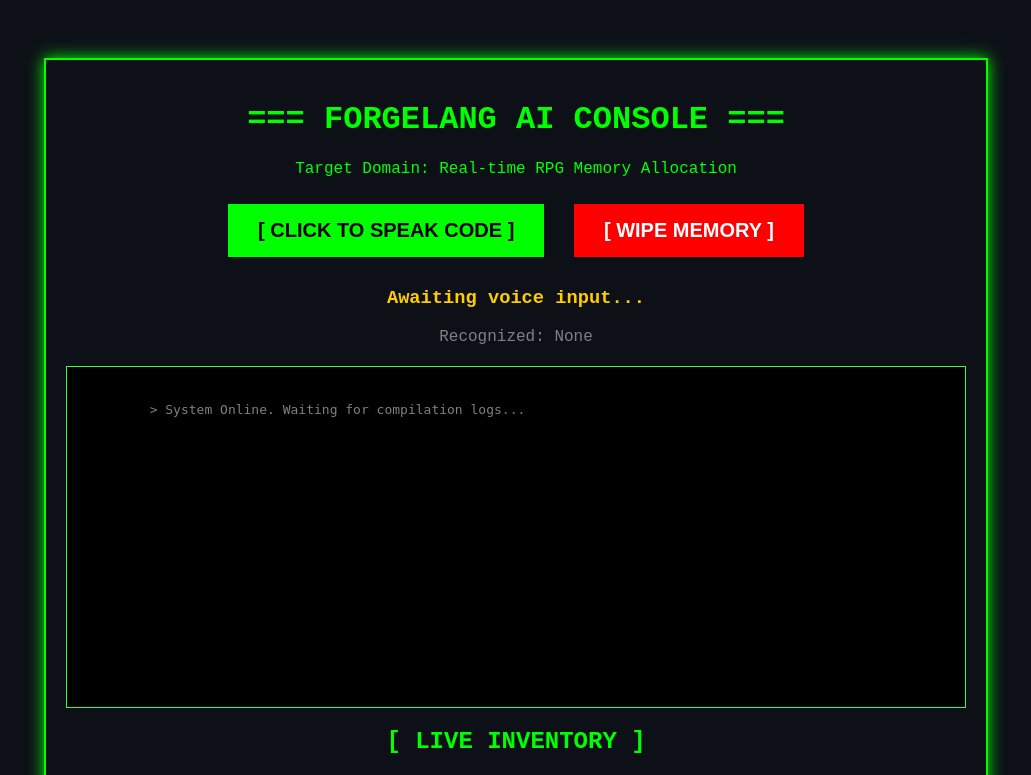
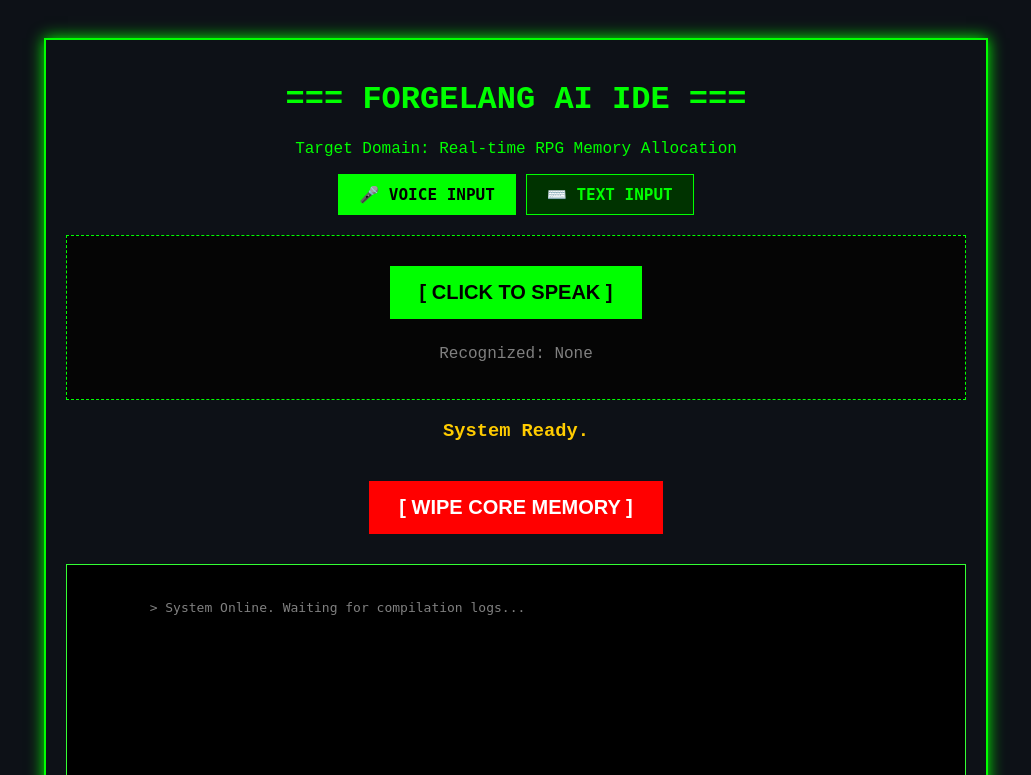
Before and after one commit to KenRaf/ForgeLang_CS0035_Final_Project, a Flask app: page / in a window 1280 px wide. Shown: the top 775 px of the page, without its empty margins (124-1155 px from the left). Run offline with Flask 3, Linux system fonts and the light colour scheme.

Commit message:
Add files via upload

```diff
--- a/CS0035_FinalProject/app.py
+++ b/CS0035_FinalProject/app.py
@@ -10,7 +10,7 @@ app = Flask(__name__)
 global_inventory = {}
 global_level_offsets = {0: 0}
 global_current_level = 0
-global_order_counter = 0     # <--- NEW: Tracks chronological order
+global_order_counter = 0
 
 TYPE_SIZES = {
     'hp': 4,
@@ -106,9 +106,8 @@ def run_web_semantics(tokens):
                 global_level_offsets[global_current_level] += space_required
                 success_msg = f"Math calculated. {var_name} is now {final_val}."
 
-                # --- NEW: Check if 'close' is tagged at the end ---
                 if i + 7 < len(tokens) and tokens[i+6][0] == 'SCOPE_OUT':
-                    i += 6 # Point loop at SCOPE_OUT to process it next
+                    i += 6
                 else:
                     i += 7
 
@@ -129,9 +128,8 @@ def run_web_semantics(tokens):
                 global_level_offsets[global_current_level] += space_required
                 success_msg = f"Successfully equipped {var_name}."
 
-                # --- NEW: Check if 'close' is tagged at the end ---
                 if i + 5 < len(tokens) and tokens[i+4][0] == 'SCOPE_OUT':
-                    i += 4 # Point loop at SCOPE_OUT to process it next
+                    i += 4
                 else:
                     i += 5
         else:
@@ -148,7 +146,8 @@ def home():
 @app.route('/compile', methods=['POST'])
 def compile_code():
     data = request.json
-    raw_voice = data.get('code', '')
+    raw_code = data.get('code', '')
+    mode = data.get('mode', 'voice') # NEW: Determine if voice or text input
 
     captured_output = io.StringIO()
     sys.stdout = captured_output
@@ -158,8 +157,13 @@ def compile_code():
     fixed_code = ""
 
     try:
-        fixed_code = format_web_voice(raw_voice)
-        print(f"[RECEIVED CODE] >>> {fixed_code} <<<")
+        if mode == 'voice':
+            fixed_code = format_web_voice(raw_code)
+            print(f"[VOICE IN] >>> {fixed_code} <<<")
+        else:
+            # For text mode, respect exactly what they typed
+            fixed_code = raw_code.strip()
+            print(f"[TEXT IN] >>>\n{fixed_code}\n<<<")
 
         tokens = run_lexer(fixed_code)
 
@@ -171,7 +175,6 @@ def compile_code():
             print(f"\n[FORGE-AI]: {msg}")
 
             if success:
-                # --- NEW: Sort the terminal output chronologically ---
                 sorted_inv = sorted(global_inventory.items(), key=lambda x: x[1]['order'])
 
                 print("\n" + "="*45)
@@ -212,7 +215,7 @@ def reset_memory():
     global_inventory.clear()
     global_level_offsets = {0: 0}
     global_current_level = 0
-    global_order_counter = 0  # <--- NEW: Reset the ID tracker
+    global_order_counter = 0
 
     return jsonify({"status": "success", "message": "Memory purged successfully."})
 
--- a/CS0035_FinalProject/templates/index.html
+++ b/CS0035_FinalProject/templates/index.html
@@ -4,46 +4,58 @@
     <meta charset="UTF-8">
     <title>ForgeLang Web Console</title>
     <style>
-        body { background-color: #0d1117; color: #00ff00; font-family: 'Courier New', Courier, monospace; text-align: center; padding: 50px; }
+        body { background-color: #0d1117; color: #00ff00; font-family: 'Courier New', Courier, monospace; text-align: center; padding: 30px; }
         .container { max-width: 900px; margin: auto; border: 2px solid #00ff00; padding: 20px; box-shadow: 0 0 15px #00ff00; }
+
+        /* TAB STYLES */
+        .tab-header { display: flex; justify-content: center; margin-bottom: 20px; }
+        .tab-btn { background-color: #003300; border: 1px solid #00ff00; color: #00ff00; padding: 10px 20px; cursor: pointer; font-family: monospace; font-size: 16px; margin: 0 5px; font-weight: bold; }
+        .tab-btn.active { background-color: #00ff00; color: #000; }
+        .tab-content { display: none; padding: 20px; border: 1px dashed #00ff00; background-color: #050505; margin-bottom: 20px;}
+        .tab-content.active { display: block; }
+
         button { font-size: 20px; padding: 15px 30px; border: none; cursor: pointer; font-weight: bold; margin: 10px; }
         #mic-btn { background-color: #00ff00; color: #000; }
         #mic-btn:hover { background-color: #fff; }
-        #reset-btn { background-color: #ff0000; color: #fff; }
+        #run-btn { background-color: #00ff00; color: #000; width: 100%; margin-top: 15px;}
+        #run-btn:hover { background-color: #fff; }
+        #reset-btn { background-color: #ff0000; color: #fff; margin-top: 20px;}
         #reset-btn:hover { background-color: #ff6666; }
+
+        textarea { width: 100%; height: 150px; background-color: #000; color: #00ff00; border: 1px solid #33ff33; padding: 15px; font-family: monospace; font-size: 18px; box-sizing: border-box; resize: vertical; }
+        textarea:focus { outline: none; box-shadow: inset 0 0 10px #00ff00; }
+
         table { width: 100%; border-collapse: collapse; margin-top: 20px; background-color: #050505; }
         th, td { border: 1px solid #00ff00; padding: 10px; text-align: left; }
         th { background-color: #003300; }
         .log { margin-top: 20px; color: #ffcc00; }
 
-        #terminal-box {
-            background-color: #000;
-            color: #00ff00;
-            text-align: left;
-            padding: 20px;
-            border: 1px solid #33ff33;
-            height: 300px;
-            overflow-y: auto;
-            white-space: pre-wrap;
-            margin-top: 20px;
-            font-family: monospace;
-            box-shadow: inset 0 0 10px #000000;
-        }
+        #terminal-box { background-color: #000; color: #00ff00; text-align: left; padding: 20px; border: 1px solid #33ff33; height: 300px; overflow-y: auto; white-space: pre-wrap; margin-top: 20px; font-family: monospace; box-shadow: inset 0 0 10px #000000; }
     </style>
 </head>
 <body>
 
 <div class="container">
-    <h1>=== FORGELANG AI CONSOLE ===</h1>
+    <h1>=== FORGELANG AI IDE ===</h1>
     <p>Target Domain: Real-time RPG Memory Allocation</p>
 
-    <div>
-        <button id="mic-btn" onclick="startListening()">[ CLICK TO SPEAK CODE ]</button>
-        <button id="reset-btn" onclick="wipeMemory()">[ WIPE MEMORY ]</button>
+    <div class="tab-header">
+        <button class="tab-btn active" onclick="switchTab(event, 'voice-tab')">🎤 VOICE INPUT</button>
+        <button class="tab-btn" onclick="switchTab(event, 'code-tab')">⌨️ TEXT INPUT</button>
     </div>
 
-    <h3 class="log" id="status-log">Awaiting voice input...</h3>
-    <p style="color: gray;">Recognized: <span id="recognized-text">None</span></p>
+    <div id="voice-tab" class="tab-content active">
+        <button id="mic-btn" onclick="startListening()">[ CLICK TO SPEAK ]</button>
+        <p style="color: gray;">Recognized: <span id="recognized-text">None</span></p>
+    </div>
+
+    <div id="code-tab" class="tab-content">
+        <textarea id="code-editor" placeholder="// Write ForgeLang script here...&#10;begin hp bossHealth equip 5000 done&#10;lore bossName equip dragon close done"></textarea>
+        <button id="run-btn" onclick="compileTextCode()">[ RUN SCRIPT ]</button>
+    </div>
+
+    <h3 class="log" id="status-log">System Ready.</h3>
+    <button id="reset-btn" onclick="wipeMemory()">[ WIPE CORE MEMORY ]</button>
 
     <div id="terminal-box">
         <span style="color: gray;">> System Online. Waiting for compilation logs...</span>
@@ -54,8 +66,7 @@
         <thead>
             <tr><th>Identifier</th><th>Data Type</th><th>Equipped Value</th></tr>
         </thead>
-        <tbody id="inventory-body">
-        </tbody>
+        <tbody id="inventory-body"></tbody>
     </table>
 
     <h2>[ TRUE SYMBOL TABLE (MEMORY MAP) ]</h2>
@@ -63,8 +74,7 @@
         <thead>
             <tr><th>Identifier</th><th>Data Type</th><th>Scope Level</th><th>Memory Offset</th><th>Total Space</th></tr>
         </thead>
-        <tbody id="symbol-body">
-        </tbody>
+        <tbody id="symbol-body"></tbody>
     </table>
 </div>
 
@@ -73,13 +83,48 @@
     const recognition = new SpeechRecognition();
     const synth = window.speechSynthesis;
 
+    // --- TAB SWITCHING LOGIC ---
+    function switchTab(evt, tabId) {
+        document.querySelectorAll('.tab-content').forEach(tab => tab.classList.remove('active'));
+        document.querySelectorAll('.tab-btn').forEach(btn => btn.classList.remove('active'));
+        document.getElementById(tabId).classList.add('active');
+        evt.currentTarget.classList.add('active');
+    }
+
     function aiSpeak(text) {
         const utterance = new SpeechSynthesisUtterance(text);
-        utterance.rate = 0.9;
-        utterance.pitch = 0.8;
+        utterance.rate = 0.9; utterance.pitch = 0.8;
         synth.speak(utterance);
     }
 
+    // --- UNIVERSAL RENDER LOGIC ---
+    function renderOutputs(data) {
+        document.getElementById('status-log').innerText = data.message;
+
+        document.getElementById('terminal-box').innerText = data.terminal_logs;
+        const terminal = document.getElementById('terminal-box');
+        terminal.scrollTop = terminal.scrollHeight;
+
+        aiSpeak(data.message);
+
+        const invBody = document.getElementById('inventory-body');
+        invBody.innerHTML = '';
+        const symBody = document.getElementById('symbol-body');
+        symBody.innerHTML = '';
+
+        const sortedInventory = Object.entries(data.inventory).sort((a, b) => a[1].order - b[1].order);
+
+        for (const [key, details] of sortedInventory) {
+            invBody.innerHTML += `<tr><td>${key}</td><td>${details.type}</td><td>${details.value}</td></tr>`;
+            symBody.innerHTML += `<tr>
+                <td>${key}</td><td style="color: #ffcc00;">${details.type}</td>
+                <td style="color: #00ffff;">${details.level}</td><td style="color: #ff00ff;">${details.offset}</td>
+                <td>${details.space}</td>
+            </tr>`;
+        }
+    }
+
+    // --- VOICE INPUT LOGIC ---
     function startListening() {
         document.getElementById('status-log').innerText = "[ LISTENING... SPEAK NOW ]";
         recognition.start();
@@ -93,55 +138,49 @@
         const response = await fetch('/compile', {
             method: 'POST',
             headers: { 'Content-Type': 'application/json' },
-            body: JSON.stringify({ code: voiceText })
+            body: JSON.stringify({ code: voiceText, mode: 'voice' })
         });
 
         const data = await response.json();
 
-        document.getElementById('recognized-text').innerText = data.code;
-        document.getElementById('status-log').innerText = data.message;
+        // --- THE MAGIC SCRIBE FEATURE ---
+        // Automatically write the processed voice code into the Text Editor!
+        if (data.status === 'success') {
+            const editor = document.getElementById('code-editor');
+            editor.value += data.code + '\n';
+        }
 
-        document.getElementById('terminal-box').innerText = data.terminal_logs;
-        const terminal = document.getElementById('terminal-box');
-        terminal.scrollTop = terminal.scrollHeight;
-
-        aiSpeak(data.message);
-
-        const invBody = document.getElementById('inventory-body');
-        invBody.innerHTML = '';
-
-        const symBody = document.getElementById('symbol-body');
-        symBody.innerHTML = '';
-
-        // --- THE CHRONOLOGICAL SORTING LOGIC ---
-        const sortedInventory = Object.entries(data.inventory).sort((a, b) => a[1].order - b[1].order);
-
-        for (const [key, details] of sortedInventory) {
-            const invRow = `<tr><td>${key}</td><td>${details.type}</td><td>${details.value}</td></tr>`;
-            invBody.innerHTML += invRow;
-
-            const symRow = `<tr>
-                <td>${key}</td>
-                <td style="color: #ffcc00;">${details.type}</td>
-                <td style="color: #00ffff;">${details.level}</td>
-                <td style="color: #ff00ff;">${details.offset}</td>
-                <td>${details.space}</td>
-            </tr>`;
-            symBody.innerHTML += symRow;
-        }
+        renderOutputs(data);
     };
 
+    // --- TEXT INPUT LOGIC ---
+    async function compileTextCode() {
+        const textCode = document.getElementById('code-editor').value;
+        if (!textCode.trim()) return;
+
+        document.getElementById('status-log').innerText = "Compiling written script...";
+
+        const response = await fetch('/compile', {
+            method: 'POST',
+            headers: { 'Content-Type': 'application/json' },
+            body: JSON.stringify({ code: textCode, mode: 'text' })
+        });
+
+        const data = await response.json();
+        renderOutputs(data);
+    }
+
+    // --- MEMORY WIPE LOGIC ---
     async function wipeMemory() {
         document.getElementById('status-log').innerText = "Purging memory banks...";
 
-        const response = await fetch('/reset', { method: 'POST' });
-        const data = await response.json();
+        await fetch('/reset', { method: 'POST' });
 
-        // Clear UI Elements
         document.getElementById('inventory-body').innerHTML = '';
         document.getElementById('symbol-body').innerHTML = '';
         document.getElementById('terminal-box').innerHTML = '<span style="color: gray;">> Memory purged. System Online. Waiting for compilation logs...</span>';
         document.getElementById('recognized-text').innerText = 'None';
+        document.getElementById('code-editor').value = ''; // Also clears the scribe editor!
         document.getElementById('status-log').innerText = '[ RAM CLEARED ]';
 
         aiSpeak("Memory successfully purged.");
```
